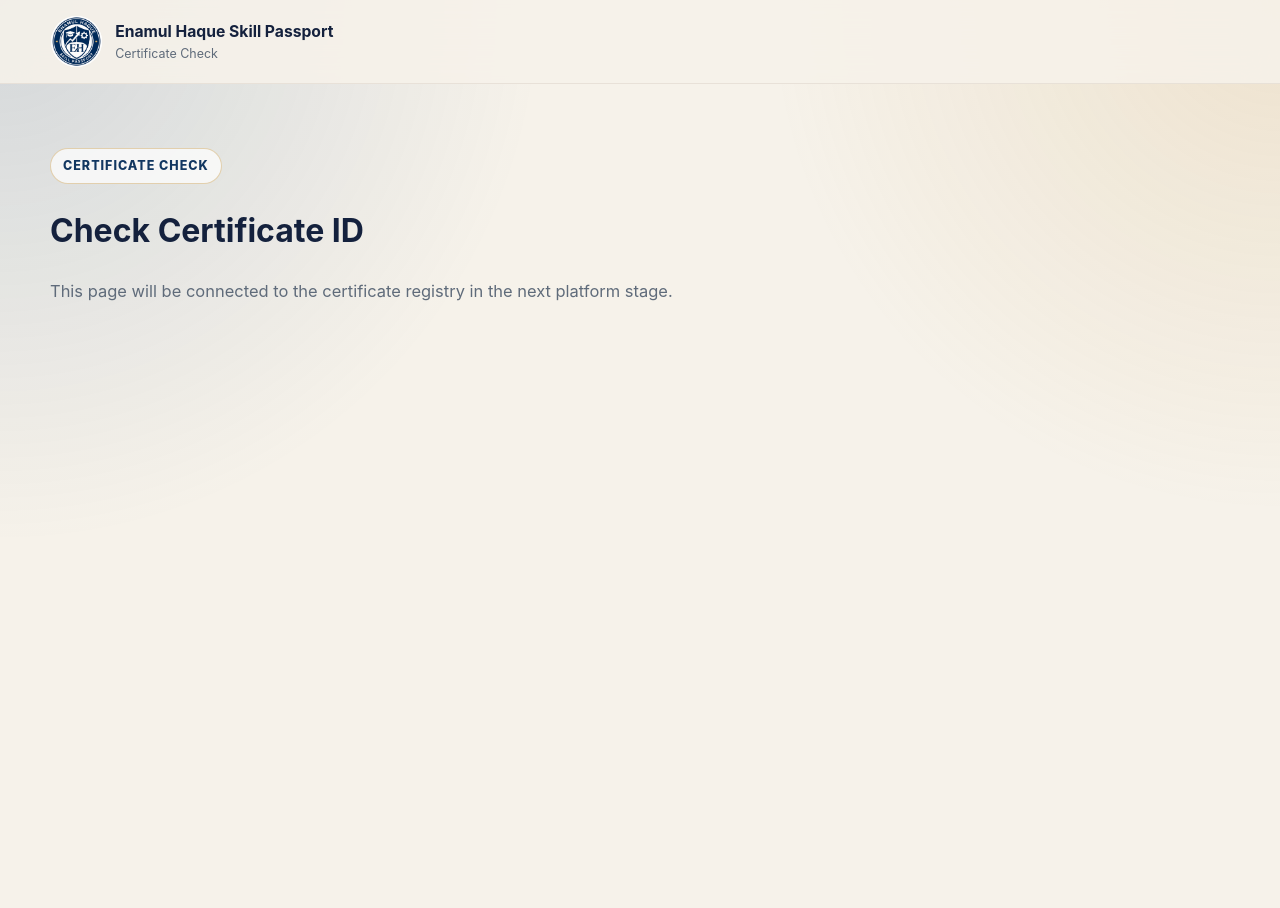
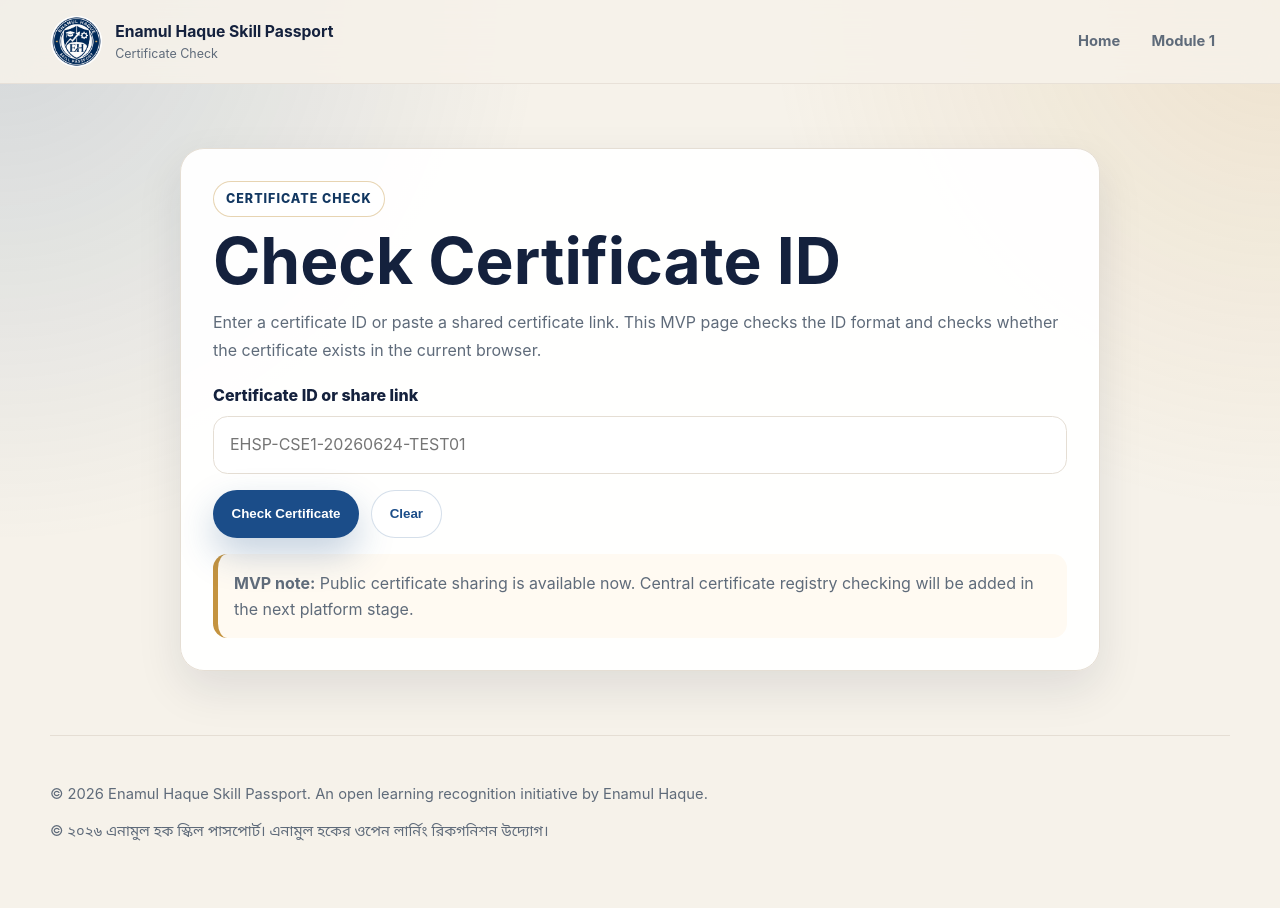
Before and after one commit to haquenam/enamul-haque-skill-passport, a plain HTML site: page certificate-verification.html in a window 1280 px wide. Before the commit the page ends 800 px from the top, so only its background shows below. Drawn offline with Linux system fonts and the light colour scheme.

Commit message:
Enhance certificate check page

```diff
--- a/certificate-verification.html
+++ b/certificate-verification.html
@@ -6,11 +6,23 @@
   <title>Certificate Check | Enamul Haque Skill Passport</title>
   <link rel="icon" href="assets/ehsp-logo.png" type="image/png" />
   <link rel="stylesheet" href="styles.css" />
+  <style>
+    .check-shell{width:min(920px,calc(100% - 2rem));margin:auto;padding:clamp(2rem,5vw,4rem) 0}.check-panel,.result-panel{padding:clamp(1.2rem,3vw,2rem);border:1px solid var(--line);border-radius:1.5rem;background:rgba(255,255,255,.95);box-shadow:0 18px 45px rgba(20,33,61,.10)}.check-panel h1{font-size:clamp(2.2rem,5vw,4rem);line-height:1;margin:.8rem 0}.check-panel p,.result-panel p{color:var(--muted);line-height:1.7}.check-form{display:grid;gap:1rem;margin-top:1.2rem}.field{display:grid;gap:.45rem}.field label{font-weight:800;color:var(--ink)}.field input{width:100%;padding:.95rem 1rem;border:1px solid var(--line);border-radius:.9rem;background:#fff;color:var(--ink);font:inherit}.actions{display:flex;gap:.75rem;flex-wrap:wrap}.result-panel{display:none;margin-top:1rem;border-left:6px solid var(--gold)}.result-panel.show{display:block}.valid{border-left-color:#176b3a;background:#f7fffa}.warn{border-left-color:#c4933f;background:#fffaf2}.invalid{border-left-color:#8a1f1f;background:#fff1f1}.note{margin-top:1rem;padding:1rem;border-left:5px solid var(--gold);border-radius:.9rem;background:#fffaf2;color:var(--muted);line-height:1.65}.bn{font-family:"Noto Sans Bengali","Inter",system-ui,sans-serif}
+  </style>
 </head>
 <body>
-  <header class="site-header"><a class="brand" href="index.html"><img src="assets/ehsp-logo.png" alt="Enamul Haque Skill Passport logo" style="width:3.2rem;height:3.2rem;border-radius:50%;object-fit:cover;background:#fff;"/><span><strong>Enamul Haque Skill Passport</strong><small>Certificate Check</small></span></a></header>
-  <main class="section">
-    <div class="section-heading"><span class="eyebrow">Certificate Check</span><h1>Check Certificate ID</h1><p>This page will be connected to the certificate registry in the next platform stage.</p></div>
+  <header class="site-header"><a class="brand" href="index.html"><img src="assets/ehsp-logo.png" alt="Enamul Haque Skill Passport logo" style="width:3.2rem;height:3.2rem;border-radius:50%;object-fit:cover;background:#fff;"/><span><strong>Enamul Haque Skill Passport</strong><small>Certificate Check</small></span></a><nav class="nav-links"><a href="index.html">Home</a><a href="cse-module-1.html">Module 1</a></nav></header>
+  <main class="check-shell">
+    <section class="check-panel"><span class="eyebrow">Certificate Check</span><h1>Check Certificate ID</h1><p>Enter a certificate ID or paste a shared certificate link. This MVP page checks the ID format and checks whether the certificate exists in the current browser.</p><form class="check-form" id="checkForm"><div class="field"><label for="certificateInput">Certificate ID or share link</label><input id="certificateInput" placeholder="EHSP-CSE1-20260624-TEST01" required /></div><div class="actions"><button class="button primary" type="submit">Check Certificate</button><button class="button secondary" type="button" id="clearBtn">Clear</button></div></form><div class="note"><strong>MVP note:</strong> Public certificate sharing is available now. Central certificate registry checking will be added in the next platform stage.</div></section>
+    <section class="result-panel" id="resultPanel" aria-live="polite"></section>
   </main>
+  <footer class="site-footer"><p>© 2026 Enamul Haque Skill Passport. An open learning recognition initiative by Enamul Haque.</p><p class="bn">© ২০২৬ এনামুল হক স্কিল পাসপোর্ট। এনামুল হকের ওপেন লার্নিং রিকগনিশন উদ্যোগ।</p></footer>
+  <script>
+    const form=document.getElementById('checkForm');const input=document.getElementById('certificateInput');const panel=document.getElementById('resultPanel');const clearBtn=document.getElementById('clearBtn');
+    function extractId(value){const text=value.trim();try{const url=new URL(text);return url.searchParams.get('id')||text;}catch(e){return text;}}
+    function show(cls,html){panel.className='result-panel show '+cls;panel.innerHTML=html;panel.scrollIntoView({behavior:'smooth',block:'center'});}
+    function check(value){const id=extractId(value);const pattern=/^EHSP-CSE1-\d{8}-[A-Z0-9]{6,}$/i;const cert=JSON.parse(localStorage.getItem('ehsp_cse_module_1_certificate')||'null');const result=JSON.parse(localStorage.getItem('ehsp_cse_module_1_result')||'null');const reg=JSON.parse(localStorage.getItem('ehsp_cse_module_1_registration')||'null');if(!pattern.test(id)){show('invalid','<h2>Invalid certificate ID format</h2><p>The ID does not match the expected Skill Passport certificate format.</p>');return}if(cert&&cert.certificateId&&cert.certificateId.toLowerCase()===id.toLowerCase()&&result&&result.pass&&reg){show('valid','<h2>Confirmed in this browser</h2><p>This certificate ID matches a passed CSE Module 1 assessment record stored in this browser.</p><p><strong>Learner:</strong> '+reg.fullName+'<br><strong>Score:</strong> '+result.score+' out of '+result.total+'<br><strong>Issue date:</strong> '+cert.issueDate+'<br><strong>Certificate ID:</strong> '+cert.certificateId+'</p>');return}show('warn','<h2>Certificate ID format recognised</h2><p>The certificate ID format is valid, but no matching local certificate record was found in this browser.</p><p>Central certificate registry checking is pending and will be connected in the next platform stage.</p>')}
+    form.addEventListener('submit',event=>{event.preventDefault();check(input.value)});clearBtn.addEventListener('click',()=>{input.value='';panel.className='result-panel';panel.innerHTML=''});const urlId=new URLSearchParams(window.location.search).get('id');if(urlId){input.value=urlId;check(urlId)}
+  </script>
 </body>
 </html>
```
